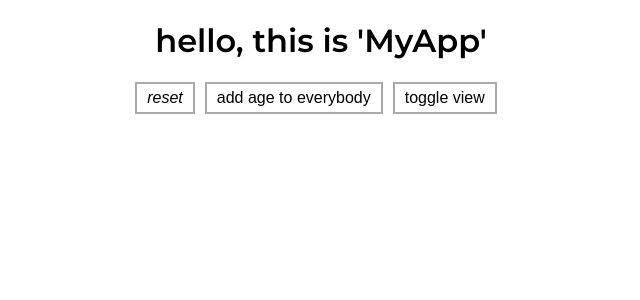
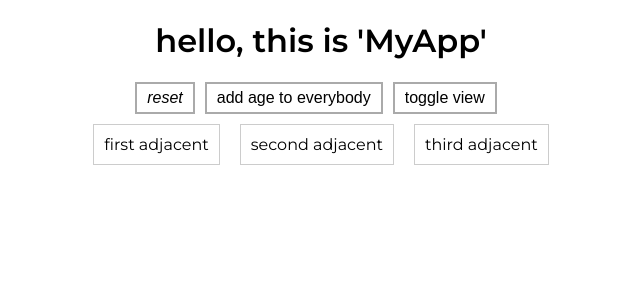
Before and after one commit to artem-bayandin/udemy-react, a React (Create React App) app in the folder udemy-react-guide/: page / in a window 1280 px wide. Shown: the top 300 px of the page, without its empty margins (319-959 px from the left). Built offline with nearby package versions, Linux system fonts and the light colour scheme.

Commit message:
MultipleAdjacentElements added

```diff
--- /dev/null
+++ b/udemy-react-guide/src/components/Custom/MultipleAdjacent/MultipleAdjacentElements.js
@@ -0,0 +1,13 @@
+import React from 'react'
+
+import styles from './MultipleAdjacentElements.module.css'
+
+console.log(styles)
+
+const MultipleAdjacentElements = () => [
+    <div className={styles['multi-adjacent']} key="k1">first adjacent</div>,
+    <div className={styles['multi-adjacent']} key="k2">second adjacent</div>,
+    <div className={styles['multi-adjacent']} key="k3">third adjacent</div>
+]
+
+export default MultipleAdjacentElements
--- /dev/null
+++ b/udemy-react-guide/src/components/Custom/MultipleAdjacent/MultipleAdjacentElements.module.css
@@ -0,0 +1,6 @@
+div.multi-adjacent {
+    display: inline-block;
+    padding: 10px;
+    margin: 10px;
+    border: 1px solid #ccc;
+}
--- a/udemy-react-guide/src/containers/App/App.js
+++ b/udemy-react-guide/src/containers/App/App.js
@@ -2,6 +2,7 @@ import React, { useState } from 'react'
 import styles from './App.module.css'
 import PeopleList from '../../components/People/PeopleList/PeopleList'
 import Cockpit from '../../components/Cockpit/Cockpit'
+import MultipleAdjacentElements from '../../components/Custom/MultipleAdjacent/MultipleAdjacentElements'
 
 const App = props => {
     const initialState = {
@@ -62,6 +63,9 @@ const App = props => {
                     deletePersonById={deletePersonById}
                     />
             }
+            <div>
+                <MultipleAdjacentElements />
+            </div>
         </div>
     )
 }
```
